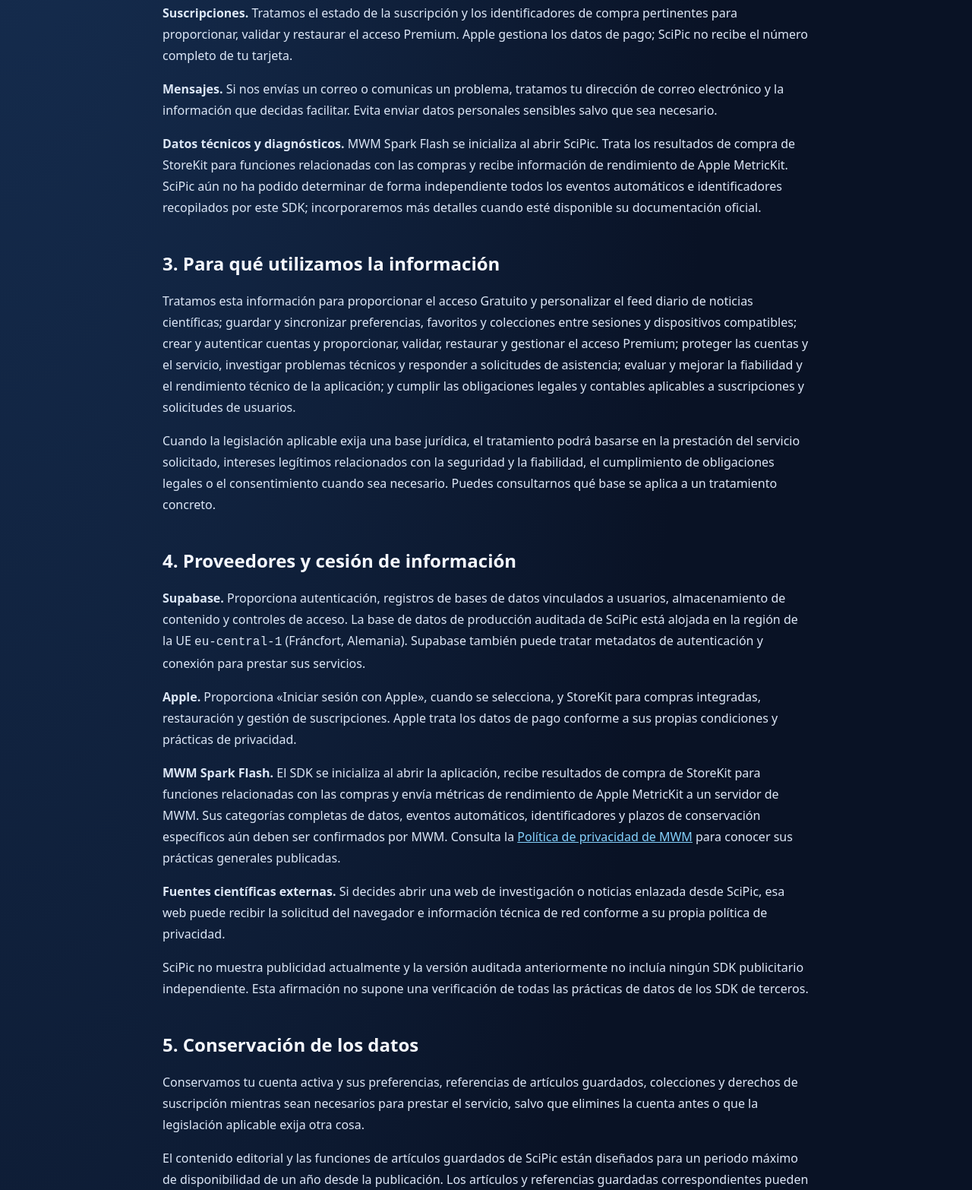
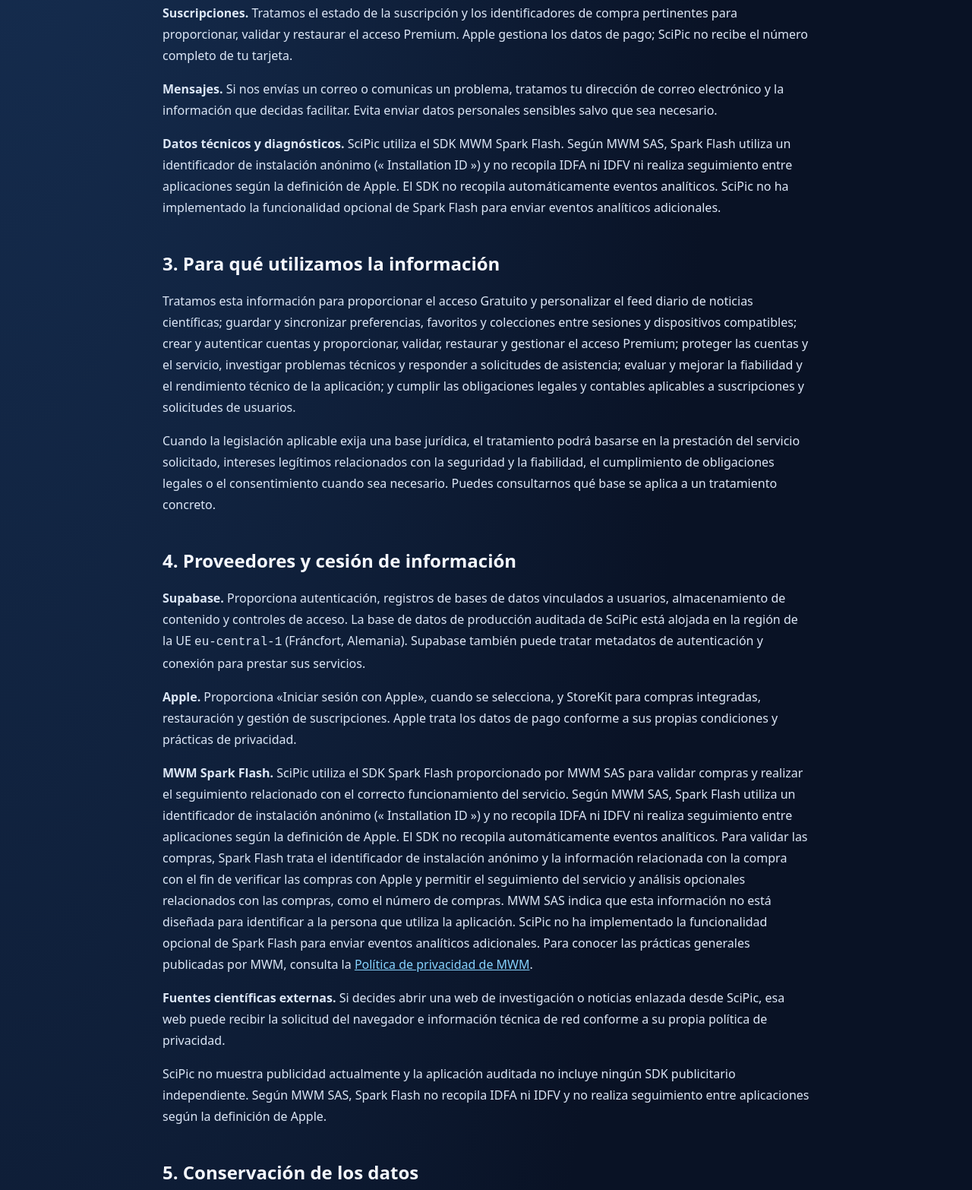
Before and after one commit to MonkeyGi8/SciPic, a plain HTML site: page privacy/es/index.html in a window 1280 px wide. Shown: the part 1234-2800 px from the top of the page at 76% size. Drawn offline with Linux system fonts and the light colour scheme.

Commit message:
Update index.html

```diff
--- a/privacy/es/index.html
+++ b/privacy/es/index.html
@@ -8,7 +8,7 @@
 </style>
 </head><body><header><div class="brand">Sci<span>Pic</span></div><p class="eyebrow">Science in one picture</p>
 <div class="language" role="navigation" aria-label="Idioma"><span>Idioma:</span><a lang="en" hreflang="en" href="/SciPic/privacy/">English</a><a lang="fr" hreflang="fr" href="/SciPic/privacy/fr/">Français</a><a lang="es" hreflang="es" href="/SciPic/privacy/es/" aria-current="page">Español</a></div>
-<h1>Política de privacidad</h1><p class="muted">Actualizada: 26 de septiembre de 2026 · Español</p><p>Esta política explica cómo SciPic trata la información necesaria para ofrecer noticias científicas, feeds personalizados y suscripciones Premium opcionales.</p>
+<h1>Política de privacidad</h1><p class="muted">Actualizada: 29 de septiembre de 2026 · Español</p><p>Esta política explica cómo SciPic trata la información necesaria para ofrecer noticias científicas, feeds personalizados y suscripciones Premium opcionales.</p>
 <nav aria-label="Secciones"><a href="#who">Quiénes somos</a><a href="#data">Información que tratamos</a><a href="#use">Para qué utilizamos la información</a><a href="#providers">Proveedores y cesión de información</a><a href="#retention">Conservación de los datos</a><a href="#deletion">Eliminación de la cuenta</a><a href="#security">Seguridad y tratamiento internacional</a><a href="#rights">Tus opciones y derechos</a><a href="#children">Menores y contenido adecuado para cada edad</a><a href="#changes">Actualizaciones</a><a href="#contact">Contacto</a></nav></header><main>
 <section id="who"><h2>1. Quiénes somos</h2>
 <p>SciPic es una aplicación independiente de noticias científicas gestionada desde los Emiratos Árabes Unidos bajo el nombre SciPic. Para consultas sobre privacidad, solicitudes relativas a tus datos personales o ayuda para eliminar tu cuenta, escribe a <a href="mailto:scipicapp@gmail.com">scipicapp@gmail.com</a>.</p>
@@ -19,7 +19,7 @@
 <p><strong>Preferencias y contenido guardado.</strong> Guardamos el idioma, la zona horaria, las categorías científicas seleccionadas, los identificadores de los artículos guardados, los nombres y elementos de las colecciones, las selecciones personalizadas del feed diario y el estado de acceso Gratuito/Premium. También pueden almacenarse temporalmente imágenes de artículos y material de autenticación en tu dispositivo.</p>
 <p><strong>Suscripciones.</strong> Tratamos el estado de la suscripción y los identificadores de compra pertinentes para proporcionar, validar y restaurar el acceso Premium. Apple gestiona los datos de pago; SciPic no recibe el número completo de tu tarjeta.</p>
 <p><strong>Mensajes.</strong> Si nos envías un correo o comunicas un problema, tratamos tu dirección de correo electrónico y la información que decidas facilitar. Evita enviar datos personales sensibles salvo que sea necesario.</p>
-<p><strong>Datos técnicos y diagnósticos.</strong> MWM Spark Flash se inicializa al abrir SciPic. Trata los resultados de compra de StoreKit para funciones relacionadas con las compras y recibe información de rendimiento de Apple MetricKit. SciPic aún no ha podido determinar de forma independiente todos los eventos automáticos e identificadores recopilados por este SDK; incorporaremos más detalles cuando esté disponible su documentación oficial.</p>
+<p><strong>Datos técnicos y diagnósticos.</strong> SciPic utiliza el SDK MWM Spark Flash. Según MWM SAS, Spark Flash utiliza un identificador de instalación anónimo (« Installation ID ») y no recopila IDFA ni IDFV ni realiza seguimiento entre aplicaciones según la definición de Apple. El SDK no recopila automáticamente eventos analíticos. SciPic no ha implementado la funcionalidad opcional de Spark Flash para enviar eventos analíticos adicionales.</p>
 </section>
 <section id="use"><h2>3. Para qué utilizamos la información</h2>
 <p>Tratamos esta información para proporcionar el acceso Gratuito y personalizar el feed diario de noticias científicas; guardar y sincronizar preferencias, favoritos y colecciones entre sesiones y dispositivos compatibles; crear y autenticar cuentas y proporcionar, validar, restaurar y gestionar el acceso Premium; proteger las cuentas y el servicio, investigar problemas técnicos y responder a solicitudes de asistencia; evaluar y mejorar la fiabilidad y el rendimiento técnico de la aplicación; y cumplir las obligaciones legales y contables aplicables a suscripciones y solicitudes de usuarios.</p>
@@ -28,9 +28,9 @@
 <section id="providers"><h2>4. Proveedores y cesión de información</h2>
 <p><strong>Supabase.</strong> Proporciona autenticación, registros de bases de datos vinculados a usuarios, almacenamiento de contenido y controles de acceso. La base de datos de producción auditada de SciPic está alojada en la región de la UE <code>eu-central-1</code> (Fráncfort, Alemania). Supabase también puede tratar metadatos de autenticación y conexión para prestar sus servicios.</p>
 <p><strong>Apple.</strong> Proporciona «Iniciar sesión con Apple», cuando se selecciona, y StoreKit para compras integradas, restauración y gestión de suscripciones. Apple trata los datos de pago conforme a sus propias condiciones y prácticas de privacidad.</p>
-<p><strong>MWM Spark Flash.</strong> El SDK se inicializa al abrir la aplicación, recibe resultados de compra de StoreKit para funciones relacionadas con las compras y envía métricas de rendimiento de Apple MetricKit a un servidor de MWM. Sus categorías completas de datos, eventos automáticos, identificadores y plazos de conservación específicos aún deben ser confirmados por MWM. Consulta la <a href="https://mwm.ai/privacy-policy" target="_blank" rel="noopener noreferrer">Política de privacidad de MWM</a> para conocer sus prácticas generales publicadas.</p>
+<p><strong>MWM Spark Flash.</strong> SciPic utiliza el SDK Spark Flash proporcionado por MWM SAS para validar compras y realizar el seguimiento relacionado con el correcto funcionamiento del servicio. Según MWM SAS, Spark Flash utiliza un identificador de instalación anónimo (« Installation ID ») y no recopila IDFA ni IDFV ni realiza seguimiento entre aplicaciones según la definición de Apple. El SDK no recopila automáticamente eventos analíticos. Para validar las compras, Spark Flash trata el identificador de instalación anónimo y la información relacionada con la compra con el fin de verificar las compras con Apple y permitir el seguimiento del servicio y análisis opcionales relacionados con las compras, como el número de compras. MWM SAS indica que esta información no está diseñada para identificar a la persona que utiliza la aplicación. SciPic no ha implementado la funcionalidad opcional de Spark Flash para enviar eventos analíticos adicionales. Para conocer las prácticas generales publicadas por MWM, consulta la <a href="https://mwm.ai/privacy-policy" target="_blank" rel="noopener noreferrer">Política de privacidad de MWM</a>.</p>
 <p><strong>Fuentes científicas externas.</strong> Si decides abrir una web de investigación o noticias enlazada desde SciPic, esa web puede recibir la solicitud del navegador e información técnica de red conforme a su propia política de privacidad.</p>
-<p>SciPic no muestra publicidad actualmente y la versión auditada anteriormente no incluía ningún SDK publicitario independiente. Esta afirmación no supone una verificación de todas las prácticas de datos de los SDK de terceros.</p>
+<p>SciPic no muestra publicidad actualmente y la aplicación auditada no incluye ningún SDK publicitario independiente. Según MWM SAS, Spark Flash no recopila IDFA ni IDFV y no realiza seguimiento entre aplicaciones según la definición de Apple.</p>
 </section>
 <section id="retention"><h2>5. Conservación de los datos</h2>
 <p>Conservamos tu cuenta activa y sus preferencias, referencias de artículos guardados, colecciones y derechos de suscripción mientras sean necesarios para prestar el servicio, salvo que elimines la cuenta antes o que la legislación aplicable exija otra cosa.</p>
@@ -40,7 +40,7 @@
 <section id="deletion"><h2>6. Eliminación de la cuenta</h2>
 <p>Para eliminar tu cuenta SciPic, utiliza la opción <strong>Eliminar cuenta</strong> en los ajustes de cuenta de la aplicación y sigue los pasos de confirmación. Si no puedes acceder a la aplicación, escribe a <a href="mailto:scipicapp@gmail.com">scipicapp@gmail.com</a>. Es posible que debamos verificar que eres titular de la cuenta antes de atender una solicitud por correo electrónico.</p>
 <p>La eliminación confirmada borra la cuenta activa de autenticación de Supabase y el perfil de SciPic, preferencias, favoritos, colecciones, selecciones del feed diario y registros de derechos de suscripción asociados, sujetos a las obligaciones legales de conservación. Los artículos científicos y las imágenes públicos son contenido editorial compartido y no se eliminan cuando un usuario borra su cuenta.</p>
-<p>Los registros de proveedores, las copias de seguridad y determinados comprobantes de compra legalmente exigidos pueden permanecer conforme a requisitos de conservación distintos. La información en poder de MWM está sujeta a sus procedimientos aplicables; contáctanos si necesitas ayuda para identificar la vía adecuada para una solicitud de privacidad.</p>
+<p>Los registros de proveedores, las copias de seguridad y determinados comprobantes de compra exigidos legalmente pueden permanecer conforme a requisitos de conservación distintos. La información tratada por MWM SAS mediante Spark Flash está sujeta a los procedimientos aplicables de conservación y privacidad de MWM. Contáctanos si necesitas ayuda para identificar la vía adecuada para una solicitud de privacidad.</p>
 <p><strong>Eliminar tu cuenta SciPic no cancela automáticamente una suscripción de Apple.</strong> Cancela por separado cualquier suscripción activa desde los ajustes de suscripciones de tu dispositivo o sigue las <a href="https://support.apple.com/en-us/118428" target="_blank" rel="noopener noreferrer">instrucciones de Apple</a>. Apple puede seguir cobrando hasta que la cancelación sea efectiva.</p>
 </section>
 <section id="security"><h2>7. Seguridad y tratamiento internacional</h2>
```
